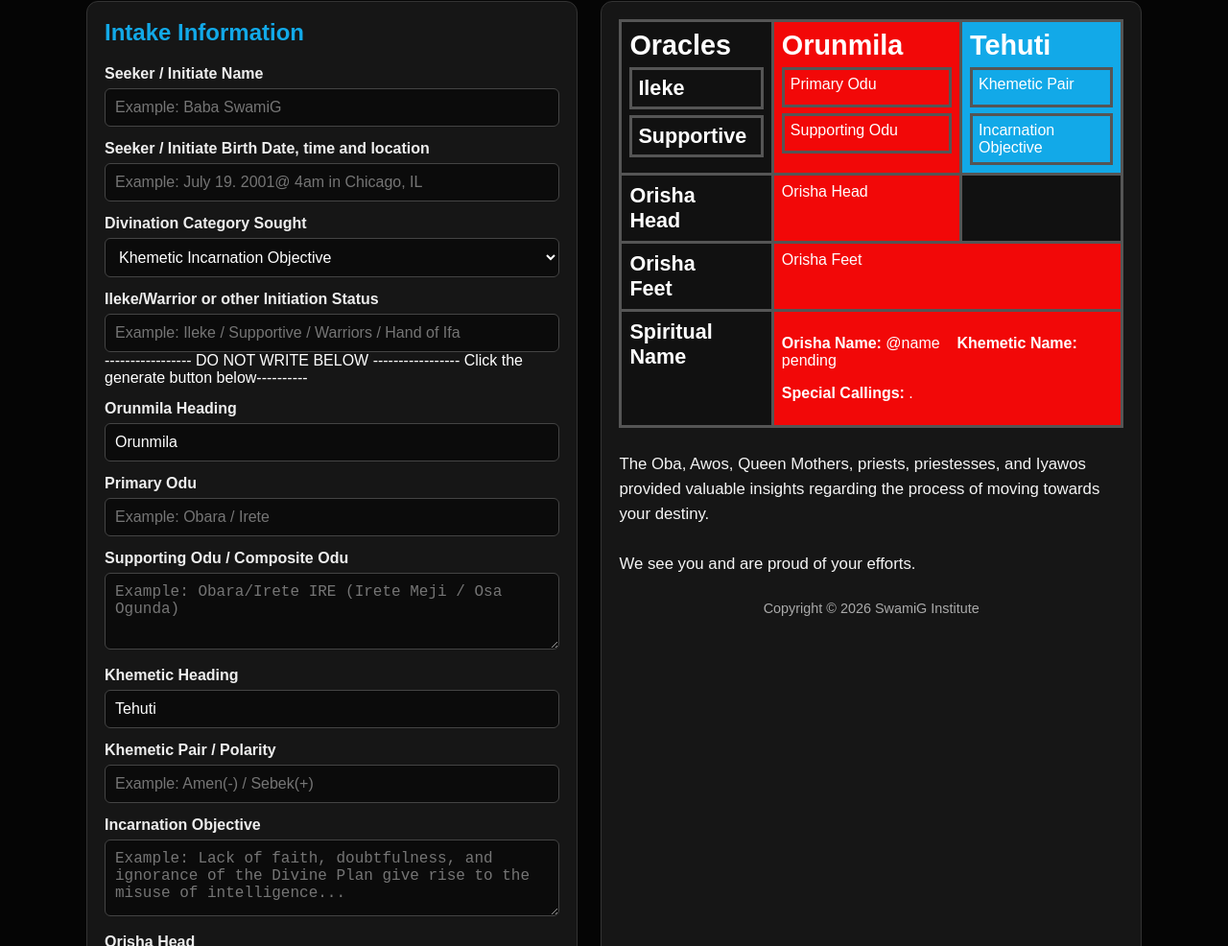
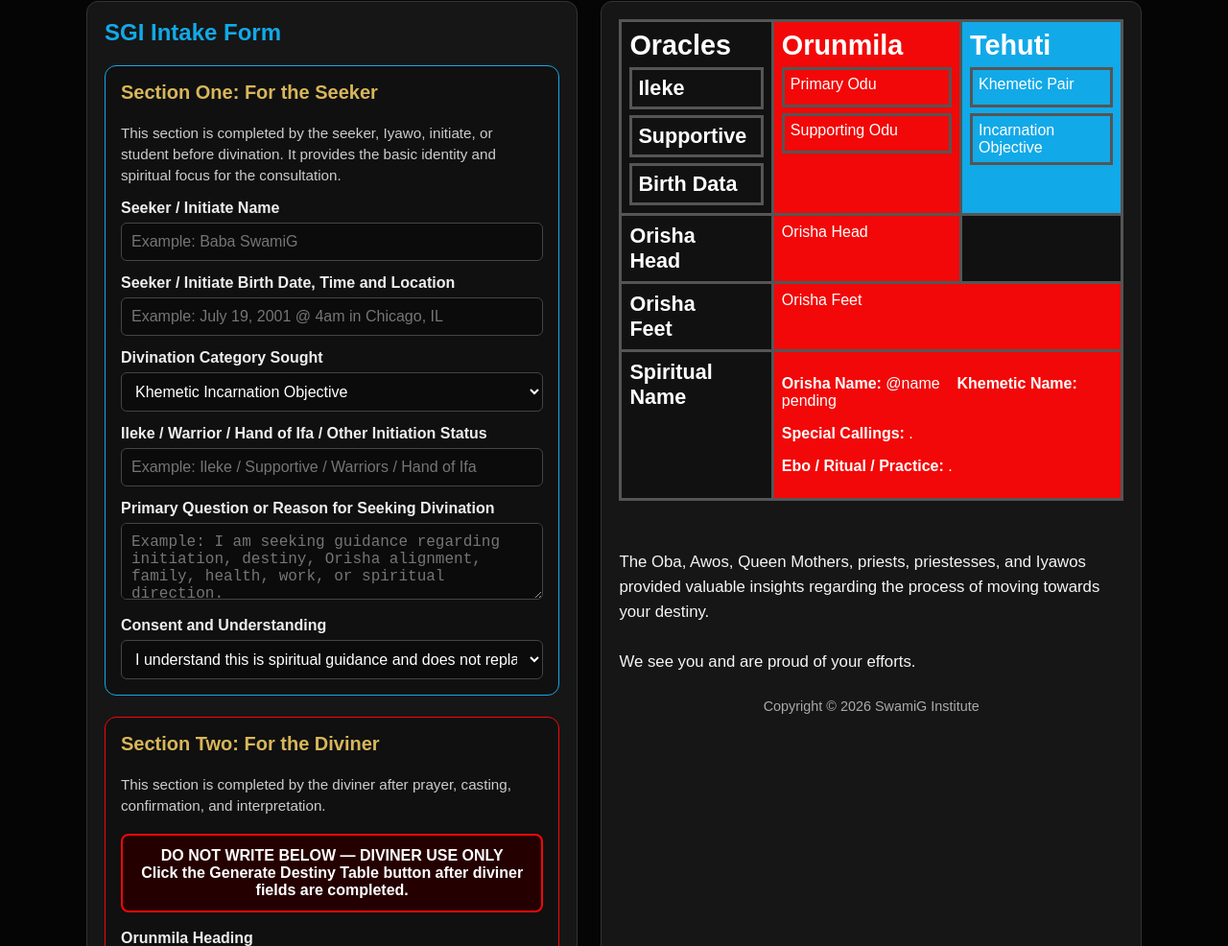
Before and after one commit to 16cowrie/intake, a plain HTML site: page index.html in a window 1280 px wide. Shown: the part 219-1205 px from the top of the page at 96% size. Drawn offline with Linux system fonts and the light colour scheme.

Commit message:
Enhance intake form with new sections and styles

```diff
--- a/index.html
+++ b/index.html
@@ -14,6 +14,7 @@
     --blue: #12a9e8;
     --white: #fff;
     --muted: #ccc;
+    --gold: #d8b65a;
   }
 
   body {
@@ -70,6 +71,46 @@
   form h2 {
     margin-top: 0;
     color: var(--blue);
+  }
+
+  .form-section {
+    border: 1px solid #444;
+    border-radius: 12px;
+    padding: 16px;
+    margin-bottom: 22px;
+    background: #101010;
+  }
+
+  .form-section.seeker {
+    border-color: var(--blue);
+  }
+
+  .form-section.diviner {
+    border-color: var(--red);
+  }
+
+  .form-section h3 {
+    margin-top: 0;
+    color: var(--gold);
+    font-size: 1.25rem;
+  }
+
+  .section-note {
+    color: var(--muted);
+    font-size: 0.95rem;
+    line-height: 1.45;
+    margin-bottom: 12px;
+  }
+
+  .do-not-write {
+    background: #250000;
+    color: #fff;
+    border: 2px solid var(--red);
+    padding: 12px;
+    border-radius: 8px;
+    font-weight: bold;
+    text-align: center;
+    margin: 18px 0;
   }
 
   label {
@@ -189,6 +230,7 @@
     font-size: 1.05rem;
     line-height: 1.55;
     color: #f5f5f5;
+    white-space: pre-line;
   }
 
   .copyright {
@@ -260,14 +302,21 @@
 
     <!-- INTAKE FORM -->
     <form id="intakeForm">
-      <h2>Intake Information</h2>
+      <h2>SGI Intake Form</h2>
+
+      <!-- SEEKER SECTION -->
+      <div class="form-section seeker">
+        <h3>Section One: For the Seeker</h3>
+        <p class="section-note">
+          This section is completed by the seeker, Iyawo, initiate, or student before divination.
+          It provides the basic identity and spiritual focus for the consultation.
+        </p>
 
         <label>Seeker / Initiate Name</label>
         <input type="text" id="seekerName" placeholder="Example: Baba SwamiG" />
 
-      <label>Seeker / Initiate Birth Date, time and location</label>
-        <input type="text" id="seekerBirth" placeholder="Example: July 19. 2001@ 4am in Chicago, IL" />
-
+        <label>Seeker / Initiate Birth Date, Time and Location</label>
+        <input type="text" id="seekerBirth" placeholder="Example: July 19, 2001 @ 4am in Chicago, IL" />
 
         <label>Divination Category Sought</label>
         <select id="oracleCategory">
@@ -277,15 +326,34 @@
           <option>Ileke Initiation</option>
           <option>Warrior Initiation</option>
           <option>Hand of Ifa</option>
-
           <option>Priesthood</option>
-
         </select>
 
-      <label>Ileke/Warrior or other Initiation Status</label>
+        <label>Ileke / Warrior / Hand of Ifa / Other Initiation Status</label>
         <input type="text" id="ileke" placeholder="Example: Ileke / Supportive / Warriors / Hand of Ifa" />
 
------------------  DO NOT WRITE BELOW ----------------- Click the generate button below----------
+        <label>Primary Question or Reason for Seeking Divination</label>
+        <textarea id="seekerQuestion" placeholder="Example: I am seeking guidance regarding initiation, destiny, Orisha alignment, family, health, work, or spiritual direction."></textarea>
+
+        <label>Consent and Understanding</label>
+        <select id="seekerConsent">
+          <option>I understand this is spiritual guidance and does not replace medical, legal, or financial advice.</option>
+          <option>I need this explained before proceeding.</option>
+        </select>
+      </div>
+
+      <!-- DIVINER SECTION -->
+      <div class="form-section diviner">
+        <h3>Section Two: For the Diviner</h3>
+        <p class="section-note">
+          This section is completed by the diviner after prayer, casting, confirmation, and interpretation.
+        </p>
+
+        <div class="do-not-write">
+          DO NOT WRITE BELOW — DIVINER USE ONLY
+          <br>
+          Click the Generate Destiny Table button after diviner fields are completed.
+        </div>
 
         <label>Orunmila Heading</label>
         <input type="text" id="orunmilaHeading" value="Orunmila" />
@@ -320,6 +388,9 @@
         <label>Special Callings</label>
         <textarea id="specialCallings" placeholder="Example: Divination, healing, teaching, initiation, devotion, protection..."></textarea>
 
+        <label>Recommended Ebo / Ritual / Practice</label>
+        <textarea id="eboPractice" placeholder="Example: Prayer, offering, cleansing, study, service, restraint, sacrifice, or follow-up divination."></textarea>
+
         <label>Closing Message</label>
         <textarea id="closingMessage">The Oba, Awos, Queen Mothers, priests, priestesses, and Iyawos welcome you to your destiny.
 
@@ -327,6 +398,7 @@ We see you and are proud of your efforts.</textarea>
 
         <button type="button" onclick="generateTable()">Generate Destiny Table</button>
         <button type="button" class="print-btn" onclick="window.print()">Print / Save as PDF</button>
+      </div>
     </form>
 
     <!-- GENERATED TABLE -->
@@ -334,9 +406,10 @@ We see you and are proud of your efforts.</textarea>
       <table class="destiny-table">
         <tr>
           <td class="label-cell">
-            <div class="big-title">Oracles</div>
+            <div class="big-title" id="outOracleTitle">Oracles</div>
             <div class="subbox" id="outIleke">Ileke</div>
             <div class="subbox" id="outSupportive">Supportive</div>
+            <div class="subbox" id="outBirth">Birth Data</div>
           </td>
 
           <td class="orunmila-cell tall">
@@ -378,13 +451,18 @@ We see you and are proud of your efforts.</textarea>
               <strong>Special Callings:</strong>
               <span id="outSpecialCallings">.</span>
             </p>
+
+            <p>
+              <strong>Ebo / Ritual / Practice:</strong>
+              <span id="outEboPractice">.</span>
+            </p>
           </td>
         </tr>
       </table>
 
       <div class="footer-message" id="outClosingMessage">
 The Oba, Awos, Queen Mothers, priests, priestesses, and Iyawos provided valuable insights regarding the process of moving towards your destiny.
-        <br><br>
+
 We see you and are proud of your efforts.
       </div>
 
@@ -403,6 +481,8 @@ function clean(value, fallback) {
 
 function generateTable() {
   const seekerName = clean(document.getElementById("seekerName").value, "");
+  const seekerBirth = clean(document.getElementById("seekerBirth").value, "");
+  const seekerQuestion = clean(document.getElementById("seekerQuestion").value, "");
   const oracleCategory = clean(document.getElementById("oracleCategory").value, "Oracles");
   const ileke = clean(document.getElementById("ileke").value, "Ileke / Supportive");
 
@@ -420,14 +500,16 @@ function generateTable() {
   const orishaName = clean(document.getElementById("orishaName").value, "@name");
   const khemeticName = clean(document.getElementById("khemeticName").value, "pending");
   const specialCallings = clean(document.getElementById("specialCallings").value, ".");
+  const eboPractice = clean(document.getElementById("eboPractice").value, ".");
 
   const closingMessage = clean(document.getElementById("closingMessage").value,
     "The Oba, Awos, Queen Mothers, priests, priestesses, and Iyawos provided valuable insights regarding the process of moving towards your destiny.\n\nWe see you and are proud of your efforts."
   );
 
-  document.querySelector(".big-title").innerText = oracleCategory;
+  document.getElementById("outOracleTitle").innerText = oracleCategory;
   document.getElementById("outIleke").innerText = ileke;
   document.getElementById("outSupportive").innerText = seekerName ? "Seeker: " + seekerName : "Supportive";
+  document.getElementById("outBirth").innerText = seekerBirth ? "Birth: " + seekerBirth : "Birth Data";
 
   document.getElementById("outOrunmilaHeading").innerText = orunmilaHeading;
   document.getElementById("outPrimaryOdu").innerText = primaryOdu;
@@ -443,8 +525,15 @@ function generateTable() {
   document.getElementById("outOrishaName").innerText = orishaName;
   document.getElementById("outKhemeticName").innerText = khemeticName;
   document.getElementById("outSpecialCallings").innerText = specialCallings;
+  document.getElementById("outEboPractice").innerText = eboPractice;
 
-  document.getElementById("outClosingMessage").innerText = closingMessage;
+  let finalMessage = closingMessage;
+
+  if (seekerQuestion !== "") {
+    finalMessage += "\n\nSeeker's stated concern: " + seekerQuestion;
+  }
+
+  document.getElementById("outClosingMessage").innerText = finalMessage;
 }
 </script>
 
```
Lines whose indentation alone changed are shown as unchanged.
